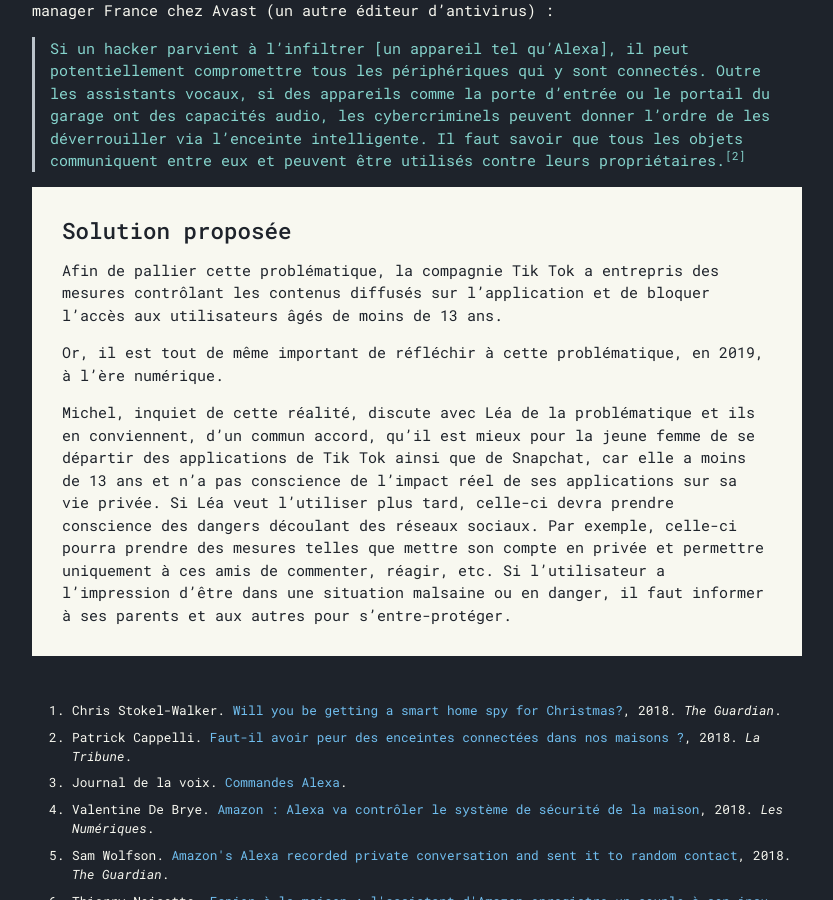
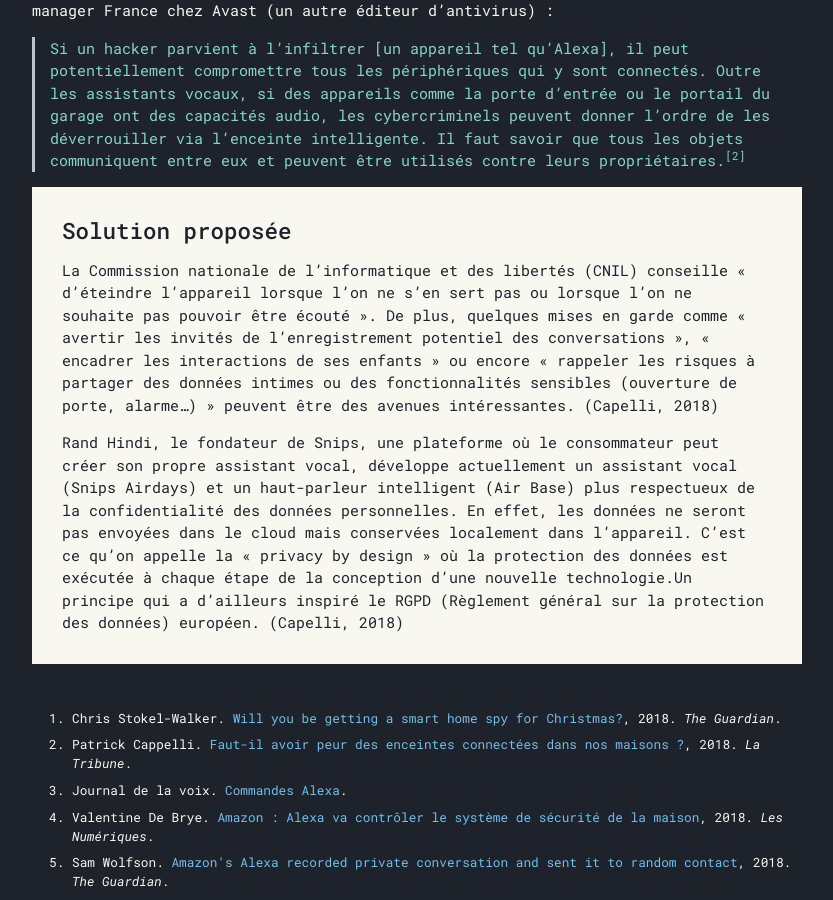
Before and after one commit to mwanheda/michel, a Jekyll site: the page built from _steps/0800.md, in a window 1280 px wide and 900 px high, scrolled down 1426 px. Shown: the whole window, without its empty margins (223-1056 px from the left). Built offline with Jekyll 4.4.1, drawn with Linux system fonts in a browser that asks for light colours.

Commit message:
Update 0800.md

```diff
--- a/_steps/0800.md
+++ b/_steps/0800.md
@@ -54,10 +54,8 @@
 <div class="solution" markdown="1">
 ## Solution proposée
 
-Afin de pallier cette problématique, la compagnie Tik Tok a entrepris des mesures contrôlant les contenus diffusés sur l’application et de bloquer l’accès aux utilisateurs âgés de moins de 13 ans.
+La Commission nationale de l'informatique et des libertés (CNIL) conseille « d'éteindre l'appareil lorsque l'on ne s'en sert pas ou lorsque l'on ne souhaite pas pouvoir être écouté ». De plus, quelques mises en garde comme « avertir les invités de l'enregistrement potentiel des conversations », « encadrer les interactions de ses enfants » ou encore « rappeler les risques à partager des données intimes ou des fonctionnalités sensibles (ouverture de porte, alarme...) » peuvent être des avenues intéressantes. (Capelli, 2018)
 
-Or, il est tout de même important de réfléchir à cette problématique, en 2019, à l’ère numérique.
-
-Michel, inquiet de cette réalité, discute avec Léa de la problématique et ils en conviennent, d’un commun accord, qu’il est mieux pour la jeune femme de se départir des applications de Tik Tok ainsi que de Snapchat, car elle a moins de 13 ans et n’a pas conscience de l’impact réel de ses applications sur sa vie privée. Si Léa veut l’utiliser plus tard, celle-ci devra prendre conscience des dangers découlant des réseaux sociaux. Par exemple, celle-ci pourra prendre des mesures telles que mettre son compte en privée et permettre uniquement à ces amis de commenter, réagir, etc. Si l’utilisateur a l’impression d’être dans une situation malsaine ou en danger, il faut informer à ses parents et aux autres pour s’entre-protéger.
+Rand Hindi, le fondateur de Snips, une plateforme où le consommateur peut créer son propre assistant vocal, développe actuellement un assistant vocal (Snips Airdays) et un haut-parleur intelligent (Air Base) plus respectueux de la confidentialité des données personnelles. En effet, les données ne seront pas envoyées dans le cloud mais conservées localement dans l'appareil. C’est ce qu'on appelle la « privacy by design » où la protection des données est exécutée à chaque étape de la conception d'une nouvelle technologie.Un principe qui a d'ailleurs inspiré le RGPD (Règlement général sur la protection des données) européen. (Capelli, 2018)
 
 </div>
```
